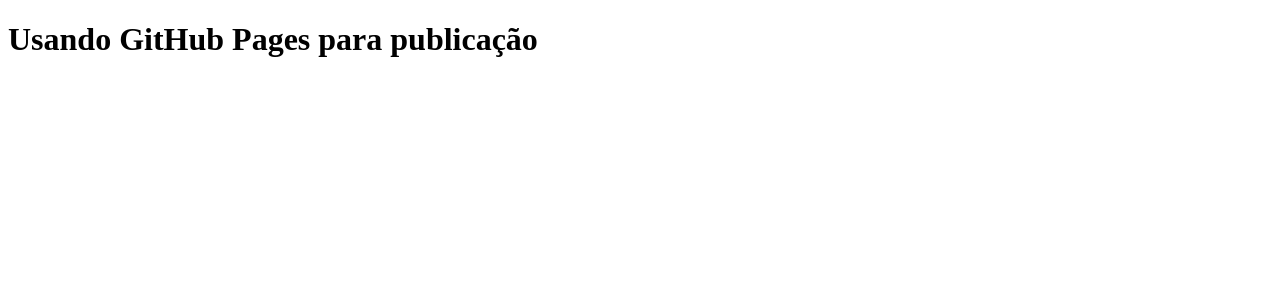
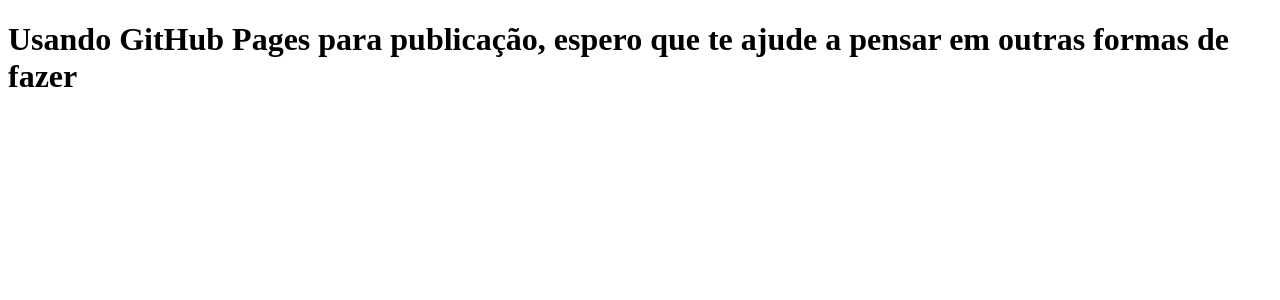
Before and after one commit to GabrielDargas/clone-tabnews, a Next.js app: page / in a window 1280 px wide. Shown: the top 300 px of the page. Built offline with nearby package versions, Linux system fonts and the light colour scheme.

Commit message:
mudancas index

```diff
--- a/pages/index.js
+++ b/pages/index.js
@@ -1,5 +1,5 @@
 function Home(){
-    return <h1>Usando GitHub Pages para publicação</h1>
+    return <h1>Usando GitHub Pages para publicação, espero que te ajude a pensar em outras formas de fazer</h1>
 }
 
 export default Home;
```
